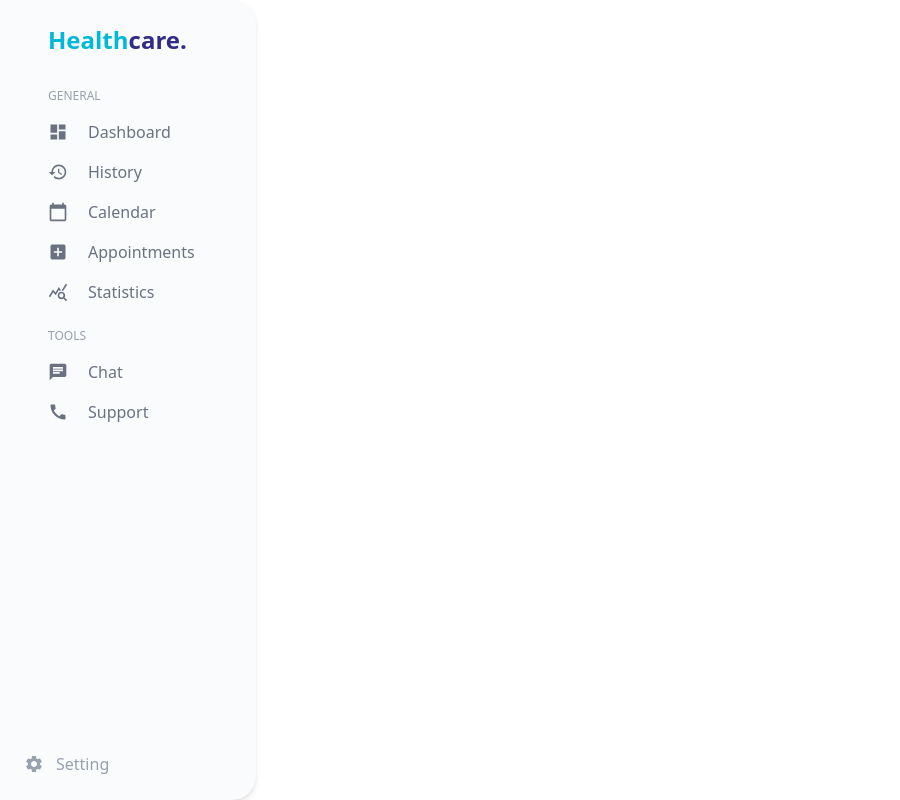
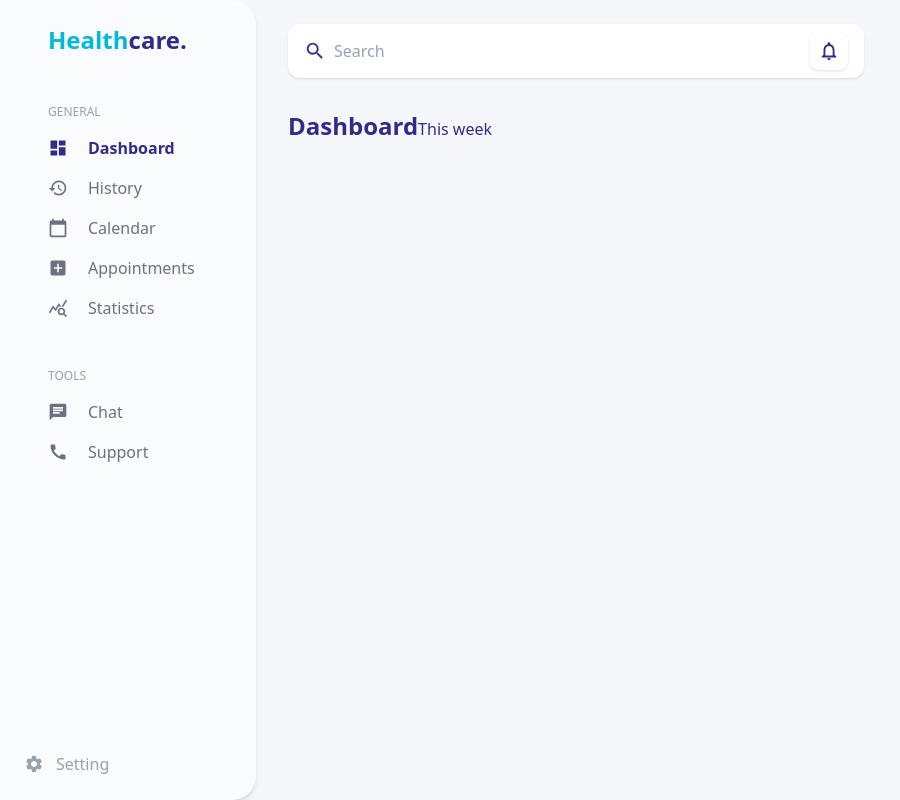
Before and after one commit to Navneet2605/assesment-dashboard, a React (Vite) app: page / in a window 1280 px wide. Shown: the whole page, without its empty margins (0-900 px from the left). Built offline with nearby package versions, Linux system fonts and the light colour scheme.

Commit message:
Mainscreen work

```diff
--- a/src/component/HomeScreen.tsx
+++ b/src/component/HomeScreen.tsx
@@ -1,15 +1,42 @@
-import React from 'react'
-import Sidebar from './Sidebar'
+import React from "react";
+import Sidebar from "./Sidebar";
+import { MdSearch, MdNotificationsNone } from "react-icons/md";
 
 const HomeScreen = () => {
   return (
-    <>
-    <div className="rounded-tr-3xl rounded-br-3xl">
-    <Sidebar/>
+    <div className="flex h-screen bg-[#f5f7fa]">
+      {/* Sidebar */}
+      <Sidebar />
+
+      {/* Main Content */}
+      <div className="flex-1 p-6">
+        {/* Top bar with search */}
+        <div className="flex justify-between items-center ml-2">
+          {/* Search Bar */}
+          <div className="flex items-center bg-white shadow-sm rounded-xl px-4 py-2 w-full max-w-xl">
+            <MdSearch className="text-indigo-900 mr-2" size={22} />
+            <input
+              type="text"
+              placeholder="Search"
+              className="flex-1 outline-none bg-transparent text-gray-700 placeholder-gray-400"
+            />
+            <div className="ml-4 bg-white rounded-lg p-2 shadow-sm">
+              <MdNotificationsNone className="text-indigo-900" size={22} />
+            </div>
+          </div>
+        </div>
+
+        {/* You can add more main content below this */}
+        <div className="mt-8 ml-2">
+          <div className="">
+            <span className="text-indigo-900 text-2xl font-bold mb-8">Dashboard</span>
+             <span className="text-indigo-900">This week</span>
+          </div>
+
+        </div>
+      </div>
     </div>
+  );
+};
 
-    </>
-  )
-}
-
-export default HomeScreen
+export default HomeScreen;
--- a/src/component/Sidebar.tsx
+++ b/src/component/Sidebar.tsx
@@ -1,4 +1,4 @@
-import React from "react";
+import React, { useState } from "react";
 import {
   MdDashboard,
   MdHistory,
@@ -40,27 +40,37 @@ const toolsMenu: MenuSection = {
 };
 
 const Sidebar: React.FC = () => {
+  const [activeLabel, setActiveLabel] = useState<string>("Dashboard");
+// console.log(activeLabel)
   return (
     <aside className="w-64 h-screen bg-[#f9fbfc] shadow-md flex flex-col justify-between p-6 rounded-tr-3xl rounded-br-3xl">
       <div className="ml-6">
-        <h1 className="text-2xl font-bold mb-8 ">
+        <h1 className="text-2xl font-bold mb-8">
           <span className="text-cyan-500">Health</span>
           <span className="text-indigo-900">care.</span>
         </h1>
 
         {[generalMenu, toolsMenu].map((section) => (
-          <div key={section.title} className="mb-6">
+          <div key={section.title} className="mb-6 mt-12">
             <p className="text-xs text-gray-400 uppercase mb-2">{section.title}</p>
             <ul className="space-y-3">
-              {section.items.map((item) => (
+              {section.items.map((item) => {
+                const isActive = item.label === activeLabel;
+                return (
                   <li
                     key={item.label}
-                  className="flex items-center text-gray-500 hover:text-indigo-900 transition-colors mt-4"
+                    className={`flex items-center cursor-pointer mt-4 transition-colors ${
+                      isActive
+                        ? "text-indigo-900 font-semibold"
+                        : "text-gray-500 hover:text-indigo-900"
+                    }`}
+                    onClick={() => setActiveLabel(item.label)}
                   >
                     <span className="mr-3">{item.icon}</span>
                     <span className="ml-2">{item.label}</span>
                   </li>
-              ))}
+                );
+              })}
             </ul>
           </div>
         ))}
```
Lines whose indentation alone changed are shown as unchanged.
